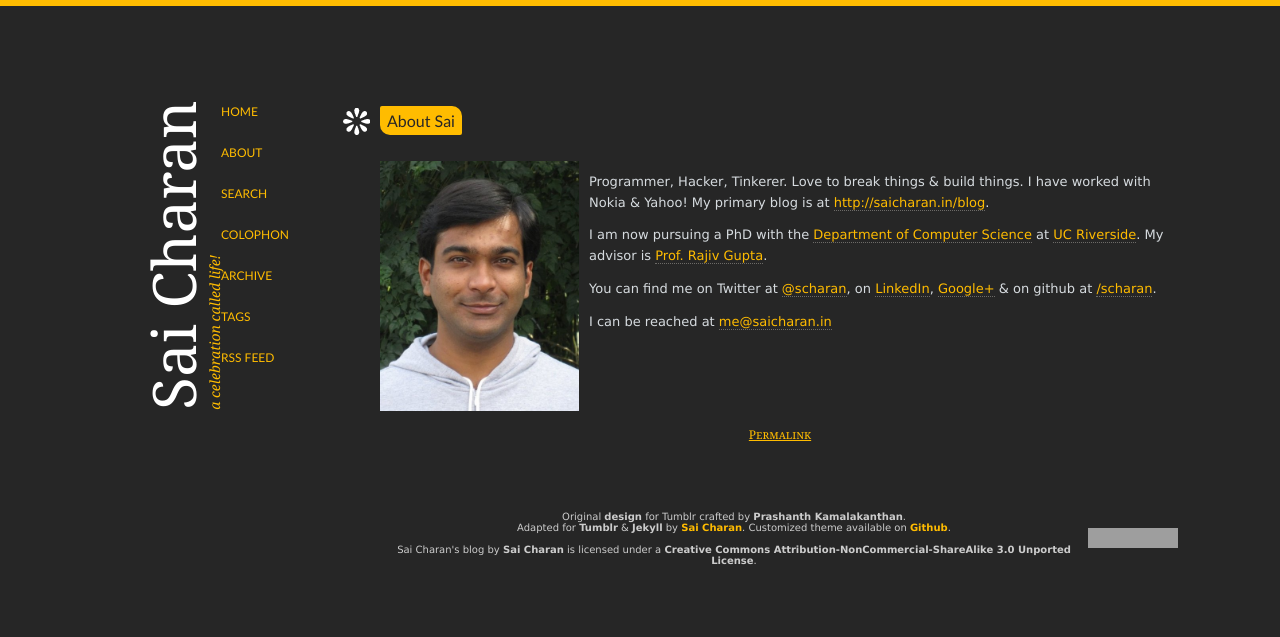
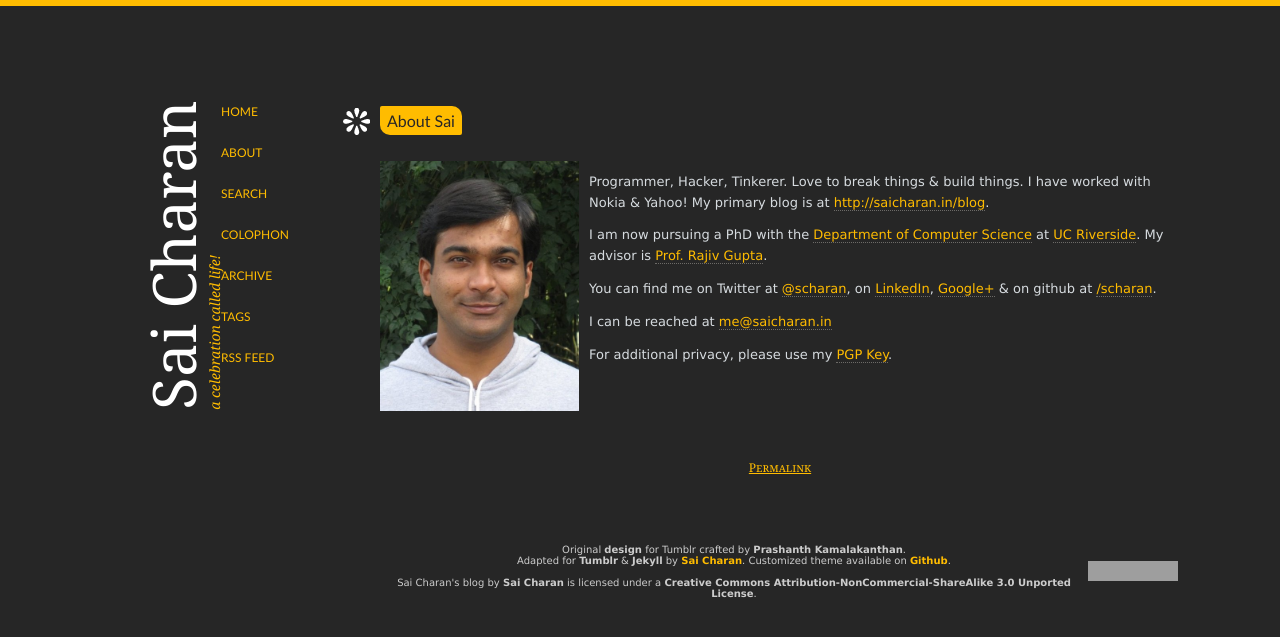
Before and after one commit to arjunasuresh3/scharan.github.com, a Jekyll site: the page built from blog/about/index.htm, in a window 1280 px wide. Shown: the top 637 px of the page. Built offline with Jekyll 4.4.1, drawn with Linux system fonts in a browser that asks for light colours; nearby versions of some CDN libraries; Markdown is read by kramdown in place of the engine named in the settings; comment, search, counter and statistics services are not loaded; a style sheet for code colours, icons or effects is not loaded; grey boxes are pictures that could not be loaded.

Commit message:
Add PGP key.

```diff
--- a/_layouts/about.html
+++ b/_layouts/about.html
@@ -10,26 +10,8 @@
 <p>You can find me on Twitter at&nbsp;<a title="Twitter" target="_blank" href="https://twitter.com/scharan">@scharan</a>, on&nbsp;<a title="LinkedIn profile" target="_blank" href="http://www.linkedin.com/in/scharan">LinkedIn</a>, <a rel="me" href="https://plus.google.com/{{site.google.plus-id}}">Google+</a>&nbsp;&amp;&nbsp;on github at&nbsp;<a title="Github" target="_blank" href="https://github.com/scharan">/scharan</a>.</p>
 
 <p>I can be reached at <a title="e-mail Sai Charan" target="_self" href="mailto:me@saicharan.in">me@saicharan.in</a></p>
+
+<p>For additional privacy, please use my <a href="/work/saicharan-pgp.asc">PGP Key</a>.
 </div>
 
 <br />
-
-<!--table align="center" border="0" width="100%">
-<tr>
-<td width="20%" align="left">
-<a href="{{site.folder}}/colophon.html">Colophon</a>
-</td>
-<td width="20%" align="center">
- &mdash;
-</td>
-<td width="20%" align="center">
-<a href="{{site.folder}}/tags.html">Tags</a>
-</td>
-<td width="20%" align="center">
- &mdash;
-</td>
-<td width="20%" align="right">
-<a href="{{site.folder}}/archive.html">Archive</a>
-</td>
-</tr>
-</table-->
--- a/_layouts/index.html
+++ b/_layouts/index.html
@@ -7,3 +7,5 @@
 <p><br />Programmer, Hacker, Tinkerer. Love to break things &amp; build things. I have worked with Nokia &amp; Yahoo! My primary blog is at http://saicharan.in/blog.</p>
 <p>I am now pursuing a PhD with the CS Department at UC Riverside. You can find me on Twitter at&nbsp;<a title="Twitter" target="_blank" href="https://twitter.com/scharan">@scharan</a>, on&nbsp;<a title="LinkedIn profile" target="_blank" href="http://www.linkedin.com/in/scharan">LinkedIn</a>&nbsp;&amp;&nbsp;on github at&nbsp;<a title="Github" target="_blank" href="https://github.com/scharan">/scharan</a>.</p>
 <p>I can be reached at <a title="e-mail Sai Charan" target="_self" href="mailto:me@saicharan.in">me@saicharan.in</a></p>
+
+For additional privacy, please use my <a href="/work/sacharan-pgp.asc">PGP Key</a>.
```
Also changed, not shown: 1 other file.
